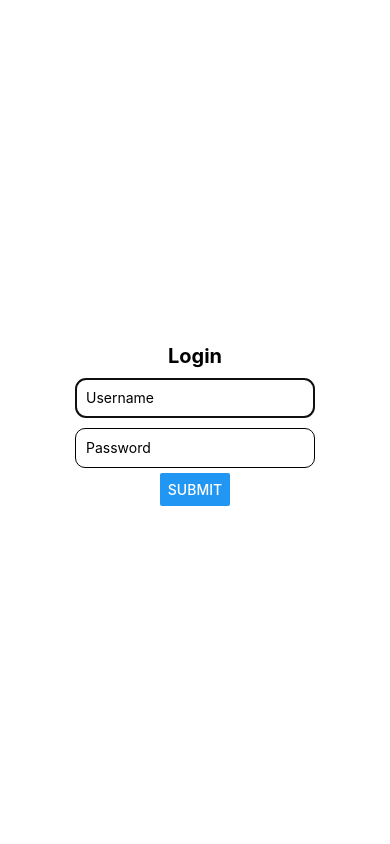
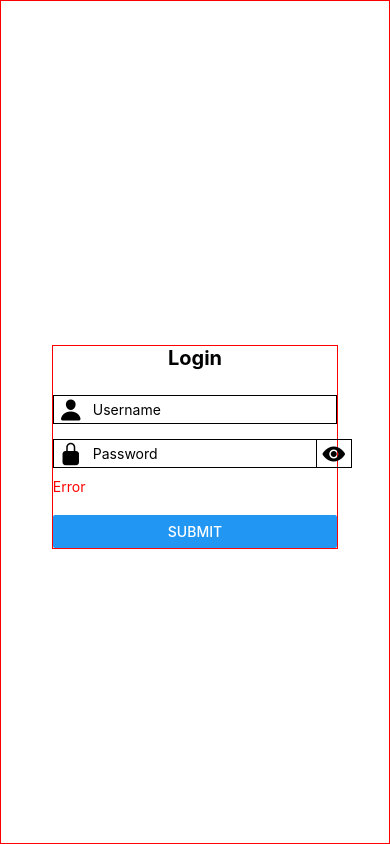
Before and after one commit to McPerry11/iprotect, a React Native app: screen / in a window 390 px wide. Built offline with nearby package versions, Linux system fonts and the light colour scheme.

Commit message:
V0.2.0 - Added icons. Modified login layout.

```diff
--- a/App.js
+++ b/App.js
@@ -1,42 +1,111 @@
 import { StatusBar } from 'expo-status-bar';
 import { Button, Pressable, StyleSheet, Text, TextInput, View } from 'react-native';
+import { Ionicons } from '@expo/vector-icons';
 
 export default function App() {
   return (
-    <View style={styles.container}>
-      <StatusBar style='auto' />
+    <View style={[styles.appContainer, styles.border]}>
+      <StatusBar style='auto'/>
 
-      <Text style={styles.title}>Login</Text>
-      <TextInput style={styles.input} placeholder='Username' autoFocus/>
-      <TextInput style={styles.input} placeholder='Password' secureTextEntry/>
-      <Button style={styles.button} title='Submit' onPress={() => alert('Logged in!')}/>
+      <View style={[styles.login, styles.border]}>
+        <Text style={styles.title}>Login</Text>
+
+        <View style={styles.usernameContainer}>
+          <View style={[styles.icon, styles.inputIcon]}>
+            <Ionicons name='person' size={24}/>
+          </View>
+          <TextInput style={[styles.input, styles.username]} placeholder='Username'/>
+        </View>
+
+        <View style={styles.passwordContainer}>
+          <View style={[styles.icon, styles.inputIcon]}>
+            <Ionicons name='lock-closed' size={24}/>
+          </View>
+          <TextInput style={[styles.input, styles.password]} placeholder='Password'/>
+          <Pressable style={[styles.icon, styles.togglePassword]}>
+            <Ionicons name='eye' size={24} />
+          </Pressable>
+        </View>
+
+        <Text style={styles.error}>Error</Text>
+        <View style={styles.submit}>
+          <Button title='Submit'/>
+        </View>
+      </View>
+
     </View>
   );
 }
 
 const styles = StyleSheet.create({
-  button: {
-
+  appContainer: {
+    flex: 1,
+    justifyContent: 'center',
+    alignItems: 'center',
+    paddingTop: 50,
+    paddingHorizontal: 15,
   },
 
-  container: {
-    flex: 1,
-    backgroundColor: '#fff',
-    alignItems: 'center',
+  border: {
+    borderWidth: 1,
+    borderColor: 'red',
+  },
+
+  error: {
+    color: 'red',
+    marginTop: 10,
+  },
+
+  icon: {
     justifyContent: 'center',
+    paddingHorizontal: 5,
   },
 
   input: {
-    height: 40,
+    flex: 1,
     borderWidth: 1,
-    borderRadius: 10,
-    padding: 10,
-    margin: 5,
+    padding: 5,
+  },
+
+  inputIcon: {
+    borderWidth: 1,
+    borderRightWidth: 0,
+  },
+
+  login: {
+    width: '80%',
+  },
+
+  password: {
+    borderLeftWidth: 0,
+    borderRightWidth: 0,
+  },
+
+  passwordContainer: {
+    flexDirection: 'row',
+    marginTop: 15,
+  },
+
+  submit: {
+    marginTop: 20,
   },
 
   title: {
     fontSize: 20,
     fontWeight: 'bold',
-    margin: 5,
-  }
+    textAlign: 'center',
+  },
+
+  togglePassword: {
+    borderWidth: 1,
+  },
+
+  username: {
+    borderLeftWidth: 0,
+  },
+
+  usernameContainer: {
+    flexDirection: 'row',
+    marginTop: 25,
+  },
 });
```
